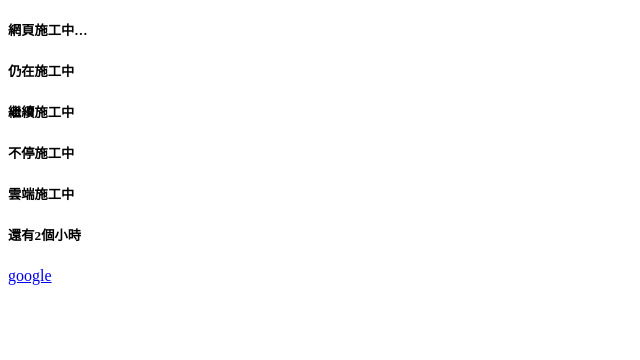
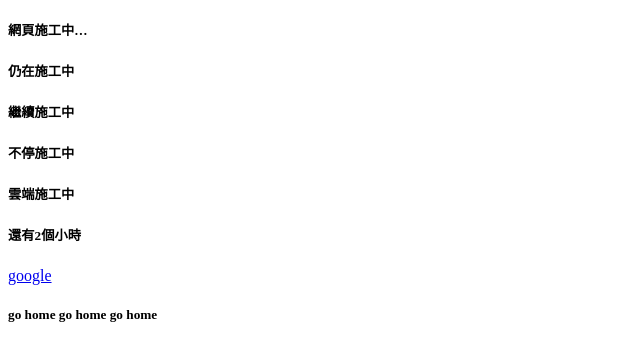
Before and after one commit to Tina-star2023/website2, a plain HTML site: page index.html in a window 1280 px wide. Shown: the part 70-430 px from the top of the page, without its empty margins (0-640 px from the left). Drawn offline with Linux system fonts and the light colour scheme.

Commit message:
a的分支的分支

```diff
--- a/index.html
+++ b/index.html
@@ -14,5 +14,6 @@
     <h5>雲端施工中</h5>
     <h5>還有2個小時</h5>
     <a href="https://www.google.com.tw/">google</a>
+    <h5>go home go home go home</h5>
 </body>
 </html>
```
